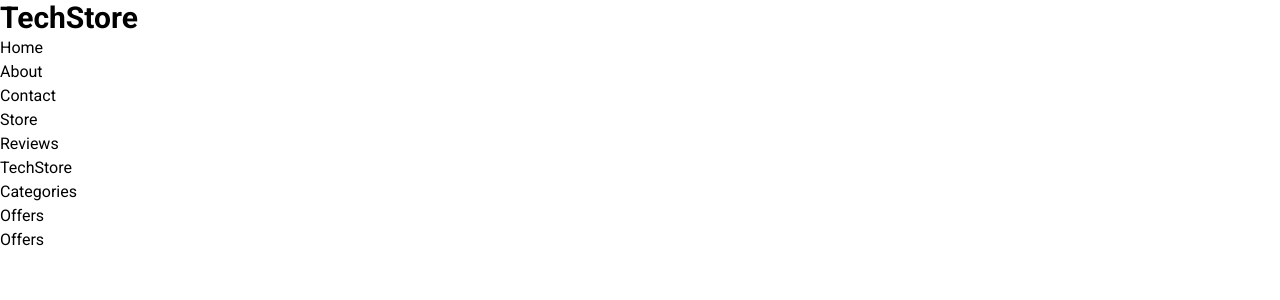
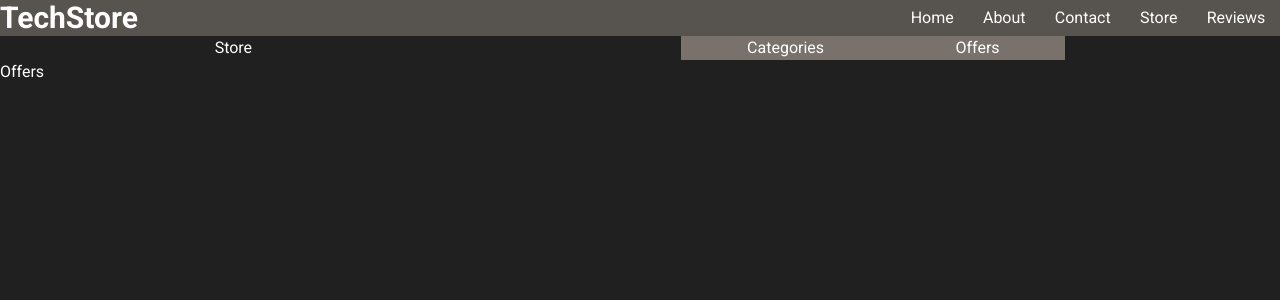
Before and after one commit to SantiRosso/TechStore, a Next.js app: page /store/offers in a window 1280 px wide. Shown: the top 300 px of the page. Built offline with nearby package versions, Linux system fonts and the light colour scheme.

Commit message:
body and navbar styles

```diff
--- a/app/globals.css
+++ b/app/globals.css
@@ -1,3 +1,8 @@
 @tailwind base;
 @tailwind components;
 @tailwind utilities;
+
+body {
+    background: #202020;
+    color: white;
+}
--- a/components/Navbar.jsx
+++ b/components/Navbar.jsx
@@ -1,10 +1,11 @@
 import Link from "next/link";
+// import style from "@/styles/Navbar.module.css"
 
 const Navbar = () => {
     return(
-        <nav>
+        <nav className="flex justify-between items-center bg-stone-600" /* className={style.nav} */>
             <h1 className="text-3xl font-bold">TechStore</h1>
-            <ul>
+            <ul className="w-96 flex justify-around">
                 <li><Link href="/"><h5>Home</h5></Link></li>
                 <li><Link href="/about"><h5>About</h5></Link></li>
                 <li><Link href="/contact"><h5>Contact</h5></Link></li>
--- a/components/StoreNavbar.jsx
+++ b/components/StoreNavbar.jsx
@@ -2,9 +2,9 @@ import Link from "next/link";
 
 const StoreNavbar = () => {
     return(
-        <nav>
-            <h1>TechStore</h1>
-            <ul>
+        <nav className="flex justify-around">
+            <h1>Store</h1>
+            <ul className="flex justify-around w-96 bg-stone-500">
                 <li><Link href="/store/categories"><h5>Categories</h5></Link></li>
                 <li><Link href="/store/offers"><h5>Offers</h5></Link></li>
             </ul>
--- /dev/null
+++ b/styles/Navbar.module.css
@@ -0,0 +1,12 @@
+.nav {
+    display: flex;
+    justify-content: space-between;
+    align-items: center;
+    background: #525252;
+}
+
+.nav ul {
+    width: 50%;
+    display: flex;
+    justify-content: space-around;
+}
```
